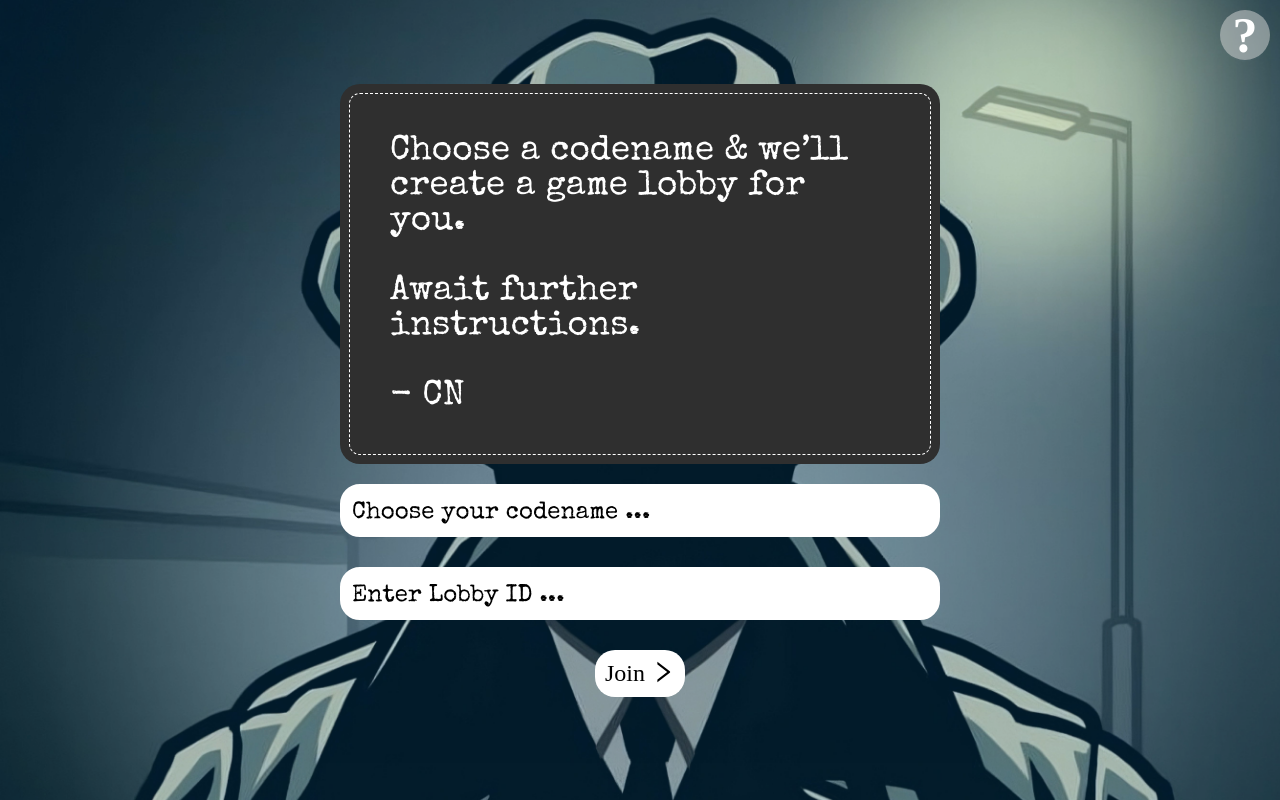
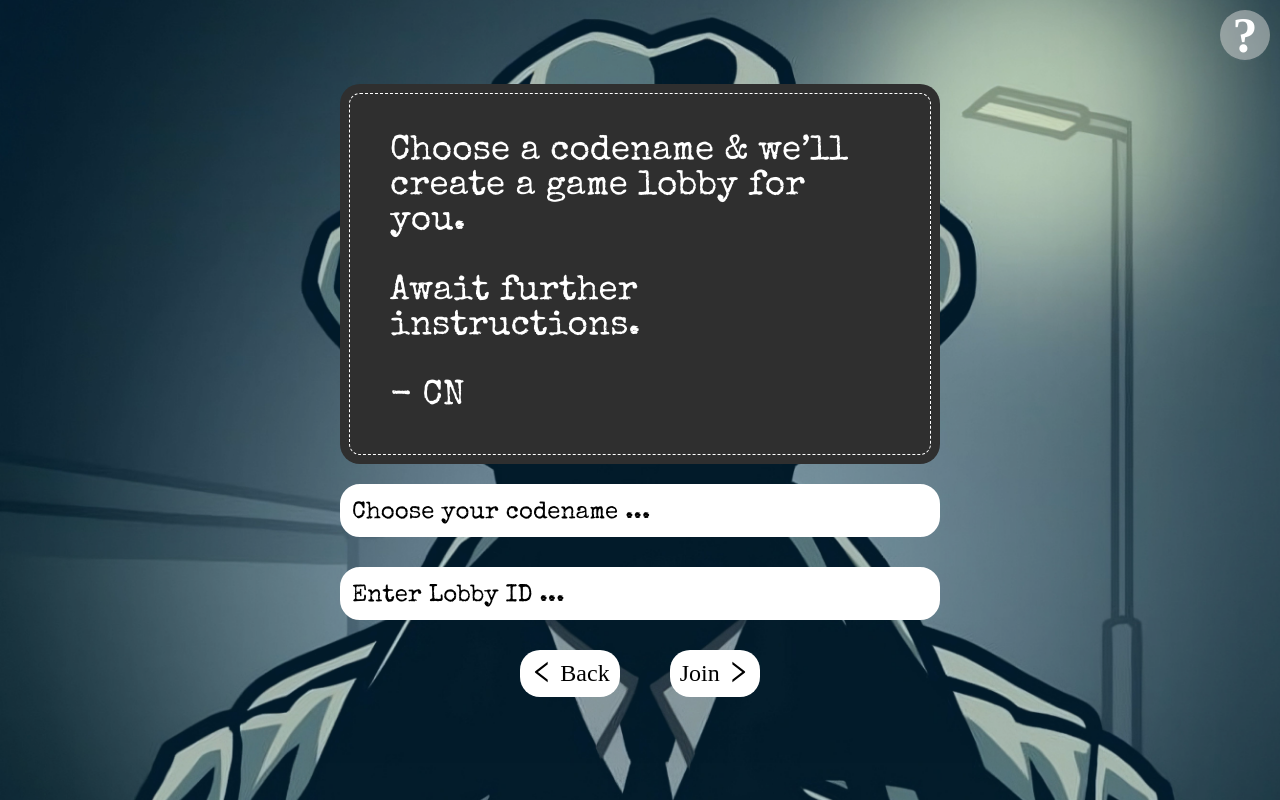
Before and after one commit to cyrimu/sopra-fs25-group-16-client, a Next.js app: page /join in a window 1280 px wide. Built offline with nearby package versions, Linux system fonts and the light colour scheme; a web font is replaced by a local one; what @ant-design/nextjs-registry would draw is missing.

Commit message:
add back button

```diff
--- a/app/join/page.tsx
+++ b/app/join/page.tsx
@@ -2,7 +2,7 @@
 import "@ant-design/v5-patch-for-react-19";
 import { useRouter } from "next/navigation";
 import styles from "@/styles/page.module.css";
-import { RightOutlined } from "@ant-design/icons";
+import {LeftOutlined, RightOutlined} from "@ant-design/icons";
 import { setPlayerName } from "@/lib/features/player";
 import { useEffect, useState } from "react";
 import { useDispatch, useSelector } from "react-redux";
@@ -55,6 +55,10 @@ export default function Join() {
     }
   }
 
+  function handleBackButton() {
+    router.back();
+  }
+
   return (
     <div className={styles.centered}>
       <div className={styles.blueOverlay}></div>
@@ -77,9 +81,14 @@ export default function Join() {
             placeholder="Enter Lobby ID ... "
             onChange={(e) => setId(e.target.value)}
           />
-          <button className={styles.regularButton} onClick={handleJoinButton}>
-            Join <RightOutlined />
-          </button>
+          <div style={{ display: "flex", gap: "50px" }}>
+            <button className={styles.regularButton} onClick={handleBackButton}>
+              <LeftOutlined /> Back
+            </button>
+            <button className={styles.regularButton} onClick={handleJoinButton}>
+              Join <RightOutlined />
+            </button>
+          </div>
           <ErrorModal
               visible={isModalVisible}
               onClose={() => setIsModalVisible(false)}
```
Also changed, not shown: 1 other file (tests, documents, lock files or other folders).
